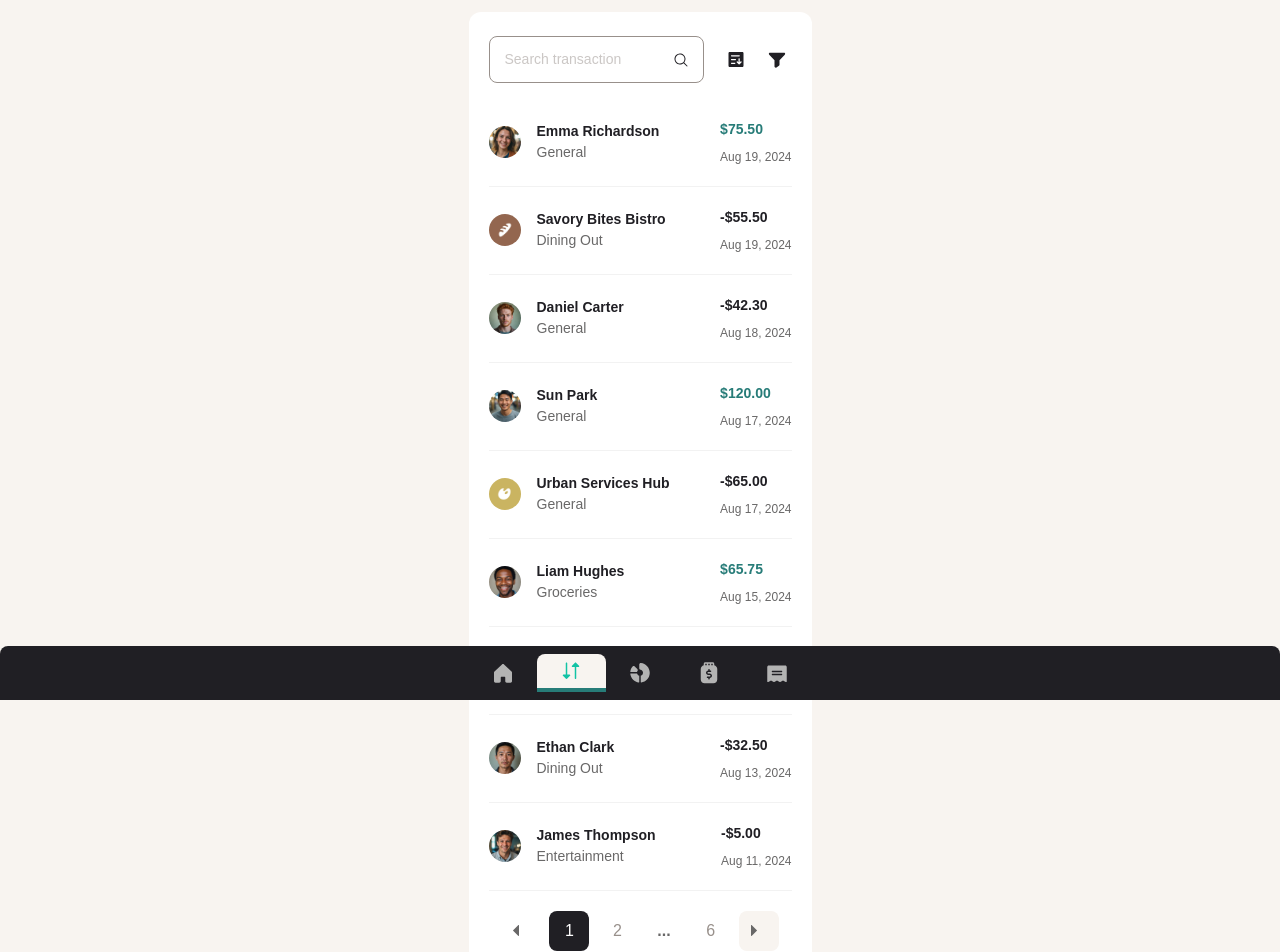
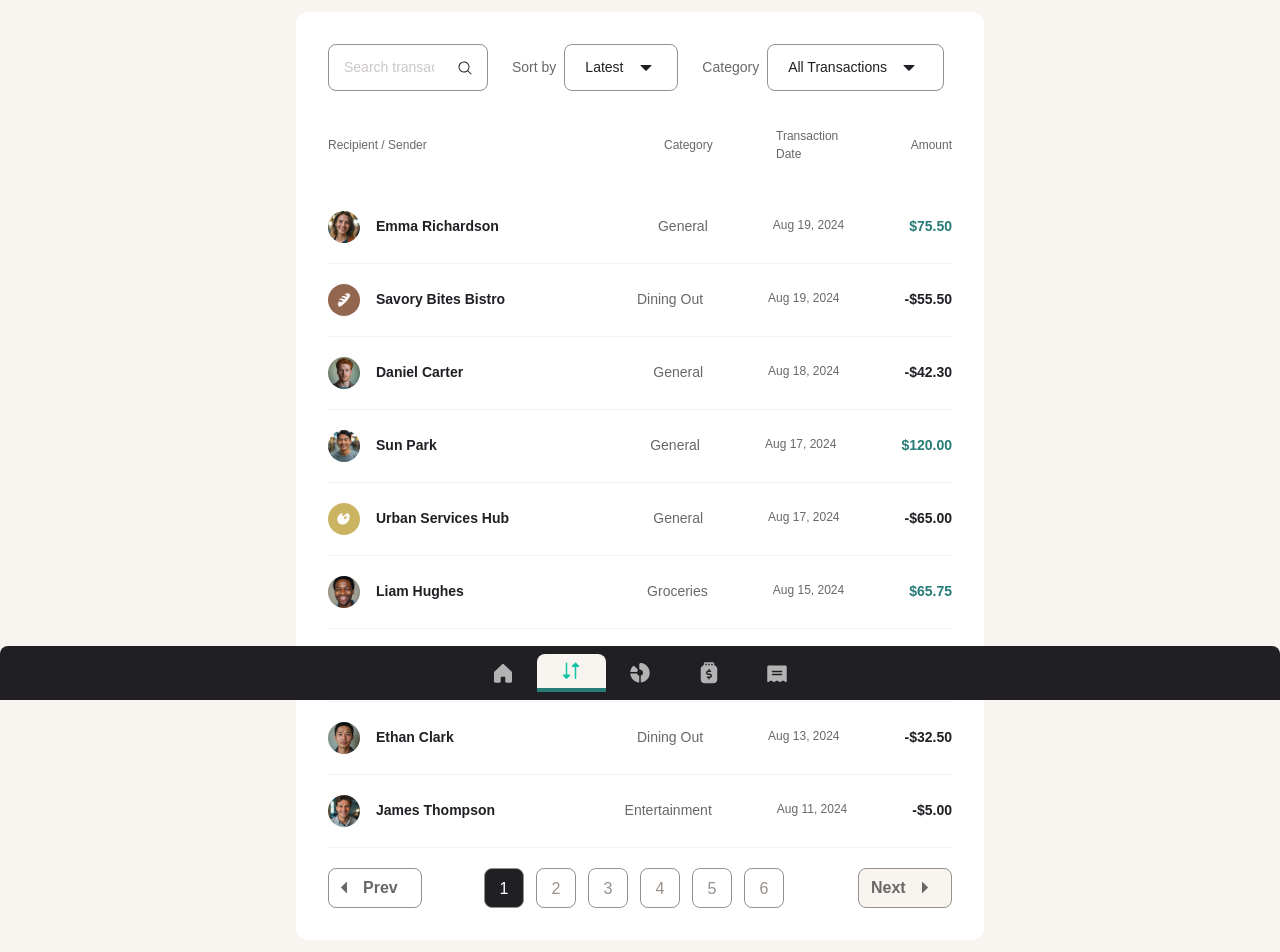
Before and after one commit to NikaNishnianidze/Personal-Finance-App, a React (Vite) app: page /home/transactions in a window 1280 px wide. Shown: the part 100-1052 px from the top of the page. Built offline with nearby package versions, Linux system fonts and the light colour scheme.

Commit message:
add responsive design fot transactions page

```diff
--- a/src/pages/Transactions.tsx
+++ b/src/pages/Transactions.tsx
@@ -5,6 +5,7 @@ import { useUser } from "../context/UserProvider";
 import { useEffect, useState } from "react";
 import caretLeft from "../../public/assets/images/icon-caret-left.svg";
 import caretRight from "../../public/assets/images/icon-caret-right.svg";
+import caretDown from "../../public/assets/images/icon-caret-down.svg";
 
 const formatter = new Intl.DateTimeFormat("en-US", {
   year: "numeric",
@@ -100,13 +101,13 @@ export default function Transactions() {
 
   return (
     <div className="flex flex-col items-center pt-[33px] px-[16px]">
-      <p className="text-[32px] w-[343px] text-[#201F24] font-bold leading-[120%]">
+      <p className="text-[32px] w-[343px] tb:w-[688px]  text-[#201F24] dk:w-[1060px] dk:ml-[300px] font-bold leading-[120%]">
         Transactions
       </p>
-      <div className="main-container py-[24px] px-[20px] bg-white rounded-[12px] mt-[41px] w-[343px] mb-[60px]">
-        <div className="filters flex items-center gap-[24px] relative">
+      <div className="main-container tb:mb-[100px] py-[24px] tb:p-[32px] tb:w-[688px] dk:w-[1060px] dk:ml-[300px] px-[20px] bg-white rounded-[12px] mt-[41px] w-[343px] mb-[60px]">
+        <div className="filters mb:flex mb:items-center mb:gap-[24px] relative">
           {sort && (
-            <div className="absolute w-[114px] bg-white py-[12px] top-14 right-0 flex flex-col pl-[20px] rounded-[8px] shadow-sort">
+            <div className="absolute w-[114px] bg-white py-[12px] top-14 right-0 tb:right-53 flex flex-col pl-[20px] rounded-[8px] shadow-sort">
               <p className="text-[#696868] text-[14px] font-normal ">Sort by</p>
               <div className="sort mt-[25px] flex flex-col gap-[25px]">
                 {sortItems.map((item, i) => {
@@ -143,45 +144,103 @@ export default function Transactions() {
               </div>
             </div>
           )}
-          <div className="search flex justify-between w-[215px] px-[15px] rounded-[8px] border-[#98908B] border-[1px]">
+          <div className="search-filter-category mb:flex mb:items-center mb:gap-[24px] dk:justify-between dk:w-[996px]">
+            <div className="search flex justify-between tb:w-[160px] w-[215px] px-[15px] rounded-[8px] border-[#98908B] border-[1px]">
               <input
                 onChange={(e) => setSearch(e.target.value)}
                 type="text"
-              className="w-[143px] py-[12px] outline-none text-[14px] text-[#98908B] font-normal leading-[150%]"
+                className="w-[143px] py-[12px] tb:w-[90px] outline-none text-[14px] text-[#98908B] font-normal leading-[150%]"
                 placeholder="Search transaction"
               />
               <img src={searchIcon} alt="search icon" />
             </div>
-          <div onClick={() => setSort(!sort)} className="sort">
+            <div className="sort-filter mb:flex mb:items-center mb:gap-[24px]">
+              <div
+                onClick={() => setSort(!sort)}
+                className="sort mb:block tb:hidden"
+              >
                 <img src={sortIcon} alt="sort icon" />
               </div>
-          <div onClick={() => setFilter(!filter)} className="categoryfilter">
+              <div
+                onClick={() => setSort(!sort)}
+                className="sort-tb tb:block mb:hidden tb:flex tb:gap-[8px] tb:items-center"
+              >
+                <p className="text-[#696868] text-[14px] font-normal">
+                  Sort by
+                </p>
+                <div className="w-[114px] py-[12px] gap-[16px] px-[20px] border-[1px] border-[#98908B] rounded-[8px] flex items-center">
+                  <p className="text-[14px] text-[#201F24] font-normal">
+                    {sortIndex !== null ? sortItems[sortIndex] : "Latest"}
+                  </p>
+                  <img src={caretDown} alt="caret down" />
+                </div>
+              </div>
+              <div
+                onClick={() => setFilter(!filter)}
+                className="categoryfilter mb:block tb:hidden"
+              >
                 <img src={filterIcon} alt="filter icon" />
+              </div>
+              <div className="filter-category mb:hidden tb:block tb:flex tb:gap-[8px] tb:items-center">
+                <p className="text-[14px] text-[#696868] font-normal">
+                  Category
+                </p>
+                <div
+                  onClick={() => setFilter(!filter)}
+                  className="category w-[177px] py-[12px] px-[20px] border-[1px] flex items-center gap-[16px] border-[#98908B] rounded-[8px]"
+                >
+                  <p className="text-[14px] text-[#201F24] font-normal">
+                    {filterIndex !== null
+                      ? filterItems[filterIndex]
+                      : "All Transactions"}
+                  </p>
+                  <img src={caretDown} alt="caret down" />
+                </div>
+              </div>
+            </div>
+          </div>
+        </div>
+        <div className="basic-info tb:block mb:hidden tb:flex tb:items-center tb:justify-between tb:mt-[24px] tb:py-[12px] text-[#696868] text-[12px] font-normal">
+          <div className="sender mr-auto text-left w-[272px] dk:w-[428px]">
+            Recipient / Sender
+          </div>
+          <div className="category ml-auto text-left w-[80px] dk:w-[120px]">
+            Category
+          </div>
+          <div className="date ml-auto text-left dk:text-right w-[88px] dk:w-[120px]">
+            Transaction Date
+          </div>
+          <div className="amount  text-right w-[88px] dk:w-[170px] text-[12px] font-normal">
+            Amount
           </div>
         </div>
         <div className="transactions-box flex flex-col items-center justify-center">
           <div className="list-of-transactions mt-[35.5px] flex flex-col gap-[20px]">
             {currentTransactions.map((item, index) => (
               <div key={index}>
-                <div className="transaction w-[303px] flex items-center justify-between mb-[20px]">
+                <div className="transaction w-[303px] flex items-center tb:w-[624px] dk:w-[996px] justify-between mb-[20px]">
                   <div className="photo-name flex items-center gap-[16px]">
                     <img
                       src={item.avatar}
                       alt="avatar"
                       className="w-[32px] h-[32px] rounded-[50%]"
                     />
-                    <div className="name-category flex flex-col">
+                    <div className="name-category mb:flex mb:flex-col tb:flex-row tb:gap-[152px]">
                       <p className="text-[#201F24] text-[14px] font-bold leading-[150%]">
                         {item.name}
                       </p>
-                      <p className="text-[#696868] text-[14px] font-normal leading-[150%]">
+                      <p className="mb:block tb:hidden text-[#696868] text-[14px] font-normal leading-[150%]">
                         {item.category}
                       </p>
                     </div>
                   </div>
-                  <div className="profit flex flex-col gap-[8px]">
+
+                  <div className="profit flex flex-col tb:flex-row gap-[8px] tb:ml-[34px] tb:gap-[65px] dk:gap-[135px]">
+                    <p className="text-[#696868] dk:w-[90px] dk:text-left tb:block mb:hidden text-[14px] font-normal leading-[150%]">
+                      {item.category}
+                    </p>
                     <p
-                      className={`text-[14px] font-bold leading-[150%] ${
+                      className={`text-[14px] font-bold leading-[150%] tb:order-2 ${
                         item.amount < 0 ? "text-[#201F24]" : "text-[#277C78]"
                       }`}
                     >
@@ -189,25 +248,26 @@ export default function Transactions() {
                         ? `-$${Math.abs(item.amount).toFixed(2)}`
                         : `$${item.amount.toFixed(2)}`}
                     </p>
-                    <p className="text-[#696868] text-[12px] font-normal leading-[150%]">
+                    <p className="text-[#696868] text-[12px] tb:order-1 font-normal leading-[150%]">
                       {formatter.format(new Date(item.date))}
                     </p>
                   </div>
                 </div>
-                <div className="divider w-[303px] h-[1px] bg-divider"></div>
+                <div className="divider w-[303px] tb:w-[624px] dk:w-[996px] h-[1px] bg-divider"></div>
               </div>
             ))}
           </div>
 
-          <div className="pagination flex justify-center gap-[8px] mt-[20px] ">
+          <div className="pagination mb:flex mb:justify-center gap-[8px] mt-[20px] tb:justify-between tb:w-[624px] dk:w-[996px]">
             <button
               onClick={() => handlePageChange(currentPage - 1)}
               disabled={currentPage === 1}
-              className="px-[12px] py-[8px] bg-[#fff] w-[40px] h-[40px] rounded-[8px] text-[#696868] font-bold"
+              className="px-[12px] py-[8px] bg-[#fff] border-[1px] tb:w-[94px] border-[#98908B] tb:flex tb:items-center tb:gap-[16px]  w-[40px] h-[40px] rounded-[8px] text-[#696868] font-bold"
             >
               <img src={caretLeft} alt="" />
+              <span className="hidden tb:inline">Prev</span>
             </button>
-
+            <div className="pages-mb mb:block tb:hidden gap-[8px]">
               {Array.from({ length: totalPages }, (_, i) => {
                 if (
                   i === 0 ||
@@ -220,7 +280,7 @@ export default function Transactions() {
                     <button
                       key={i}
                       onClick={() => handlePageChange(i + 1)}
-                    className={`px-[12px] py-[8px] rounded-[8px] w-[40px] h-[40px] ${
+                      className={`px-[12px] py-[8px] border-[1px] mr-3  border-[#98908B] rounded-[8px] w-[40px] h-[40px] ${
                         currentPage === i + 1
                           ? "bg-[#201F24] text-white"
                           : "bg-[#FFFFFF] text-[#98908B]"
@@ -238,7 +298,10 @@ export default function Transactions() {
                       ...
                     </span>
                   );
-              } else if (i === totalPages - 2 && currentPage < totalPages - 2) {
+                } else if (
+                  i === totalPages - 2 &&
+                  currentPage < totalPages - 2
+                ) {
                   return (
                     <span
                       key={i}
@@ -250,12 +313,29 @@ export default function Transactions() {
                 }
                 return null;
               })}
+            </div>
+            <div className="pages mb:hidden tb:block">
+              {Array.from({ length: totalPages }, (_, i) => (
+                <button
+                  key={i}
+                  onClick={() => handlePageChange(i + 1)}
+                  className={`px-[12px] py-[8px] border-[1px] mr-3 border-[#98908B] rounded-[8px] w-[40px] h-[40px] ${
+                    currentPage === i + 1
+                      ? "bg-[#201F24] text-white"
+                      : "bg-[#FFFFFF] text-[#98908B]"
+                  }`}
+                >
+                  {i + 1}
+                </button>
+              ))}
+            </div>
 
             <button
               onClick={() => handlePageChange(currentPage + 1)}
               disabled={currentPage === totalPages}
-              className="px-[12px] w-[40px] h-[40px] py-[8px] bg-[#F8F4F0] rounded-[8px] text-[#696868] font-bold"
+              className="px-[12px] border-[1px] tb:flex tb:items-center tb:gap-[16px] border-[#98908B] tb:w-[94px] w-[40px] h-[40px] py-[8px] bg-[#F8F4F0] rounded-[8px] text-[#696868] font-bold"
             >
+              <span className="hidden tb:inline">Next</span>
               <img src={caretRight} alt="" />
             </button>
           </div>
```
Lines whose indentation alone changed are shown as unchanged.
